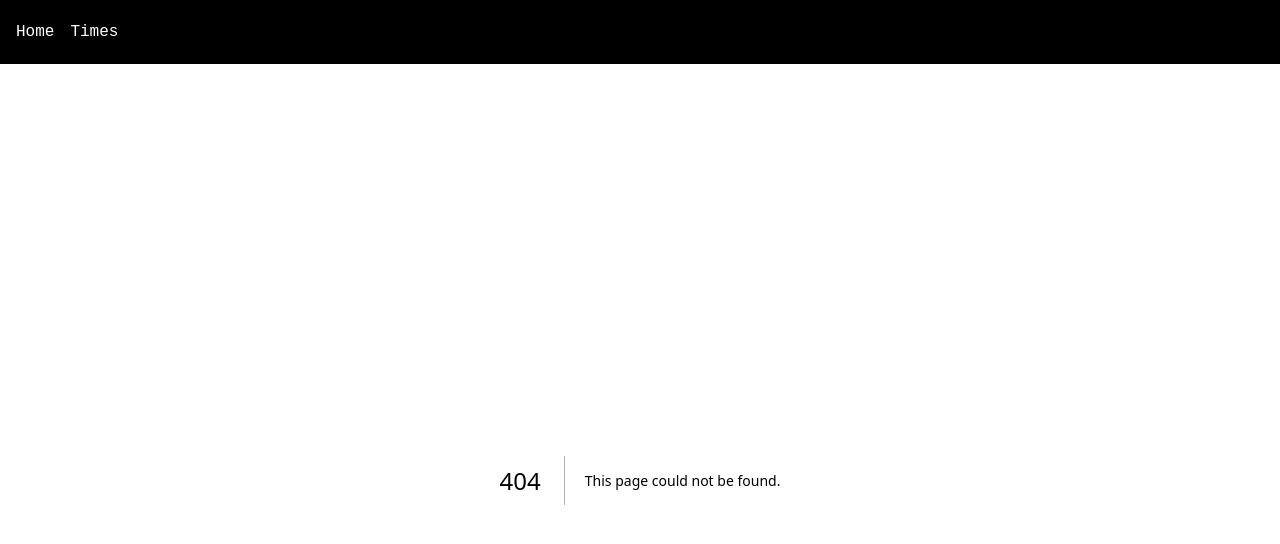
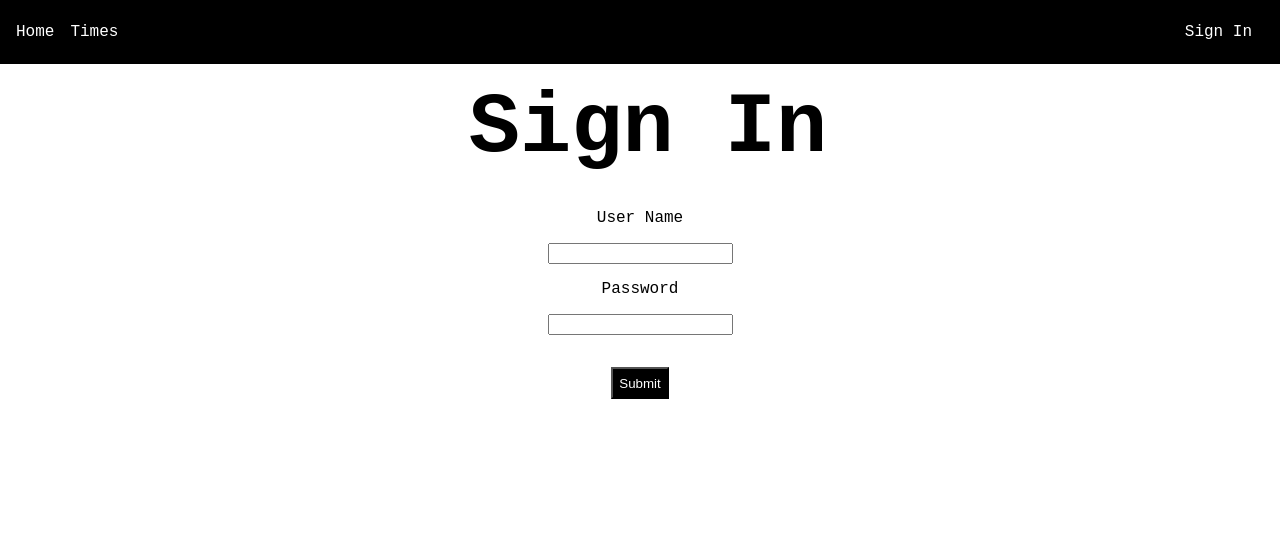
Before and after one commit to LanceC93/TimeTracker, a Next.js app in the folder timetracker/: page /auth in a window 1280 px wide. Before the commit this address had no page. Shown: the top 544 px of the page. Built offline with nearby package versions, Linux system fonts and the light colour scheme.

Commit message:
added log on page

```diff
--- a/timetracker/app/_components/Card.js
+++ b/timetracker/app/_components/Card.js
@@ -1,10 +1,10 @@
 import styles from "../_styles/card.module.css";
 
-export default function Card() {
+export default function Card(props) {
     return(
     <div className={styles.card}>
-        <h2 className="title">Title</h2>
-        <p>0:37:57 recorded</p>
+        <h2 className="title">{props.title}</h2>
+        <p>{props.time} recorded</p>
     </div>
     );
 }
--- /dev/null
+++ b/timetracker/app/_components/CardBox.js
@@ -0,0 +1,6 @@
+import Card from "../_components/Card.js"
+export default function CardBox(props) {
+    return (
+        <Card title="Hello" time="0:01:00"/>
+    );
+}
--- a/timetracker/app/_components/Navbar.js
+++ b/timetracker/app/_components/Navbar.js
@@ -2,10 +2,18 @@ import Link from "next/link";
 import styles from "../_styles/navbar.module.css";
 
 export default function Navbar() {
+    let logged = false; //for testing
+    let authButton = null;
+    if(logged) {
+        authButton = "Logged In";
+    } else {
+        authButton = "Sign In";
+    }
     return(
     <div className={styles.bar}>
         <Link href = "/">Home</Link>
         <Link href = "/times">Times</Link>
+        <Link href="../auth" style={{marginLeft:"auto"}}>{authButton}</Link>
     </div>
     );
 }
--- /dev/null
+++ b/timetracker/app/auth/page.tsx
@@ -0,0 +1,17 @@
+import "../global.css"
+//localhost:3000/auth
+
+export default function Times() {
+    return (
+        <div className="login">
+            <h1>Sign In</h1>
+            <form>
+                <label>User Name</label>
+                <input type="username" />
+                <label>Password</label>
+                <input type="password" />
+                <input type="submit" value="Submit"/>
+            </form>
+        </div>
+    );
+}
--- a/timetracker/app/global.css
+++ b/timetracker/app/global.css
@@ -39,3 +39,26 @@ h1 {
 .home-body button {
     font-size: 18pt;
 }
+
+.login{
+    display: flex;
+    flex-direction: column;
+    align-items: center;
+}
+
+.login form{
+    display: flex;
+    flex-direction: column;
+    align-items: center;
+}
+
+input,label {
+    margin-top: 16px;
+}
+
+input[type="submit"] {
+    margin-top: 32px;
+    background-color: black;
+    color: white;
+    padding: .5em;
+}
--- a/timetracker/app/times/page.tsx
+++ b/timetracker/app/times/page.tsx
@@ -1,5 +1,5 @@
 import '../global.css';
-import Card from "../_components/Card.js"
+import CardBox from "../_components/CardBox.js"
 
 //localhost:3000/times
 
@@ -8,8 +8,7 @@ export default function Times() {
         <div>
             <h1>Times</h1>
             <div className="card-container">
-                <Card/>
-                <Card/>
+                <CardBox/>
             </div>
         </div>
     );
```
